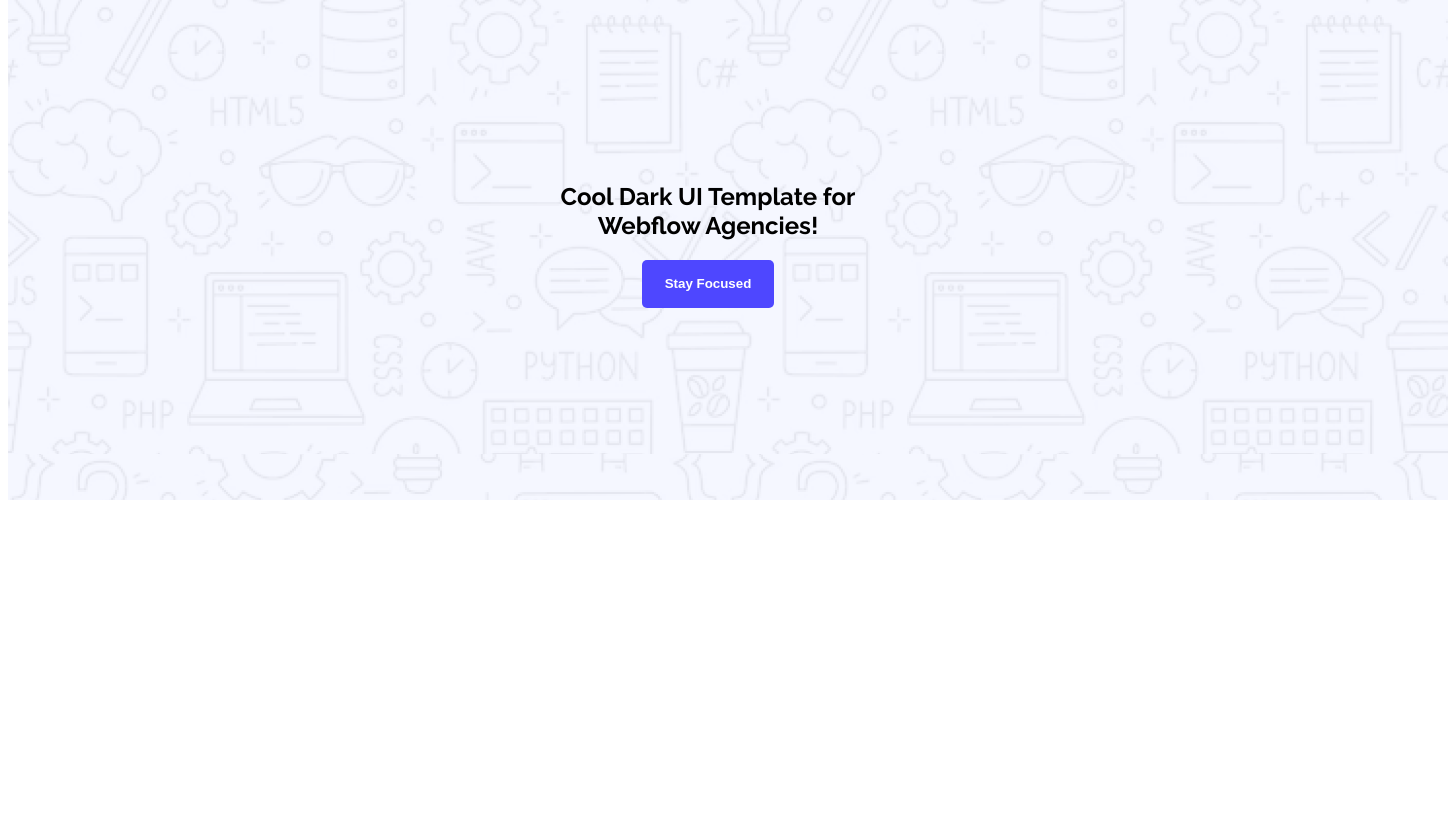
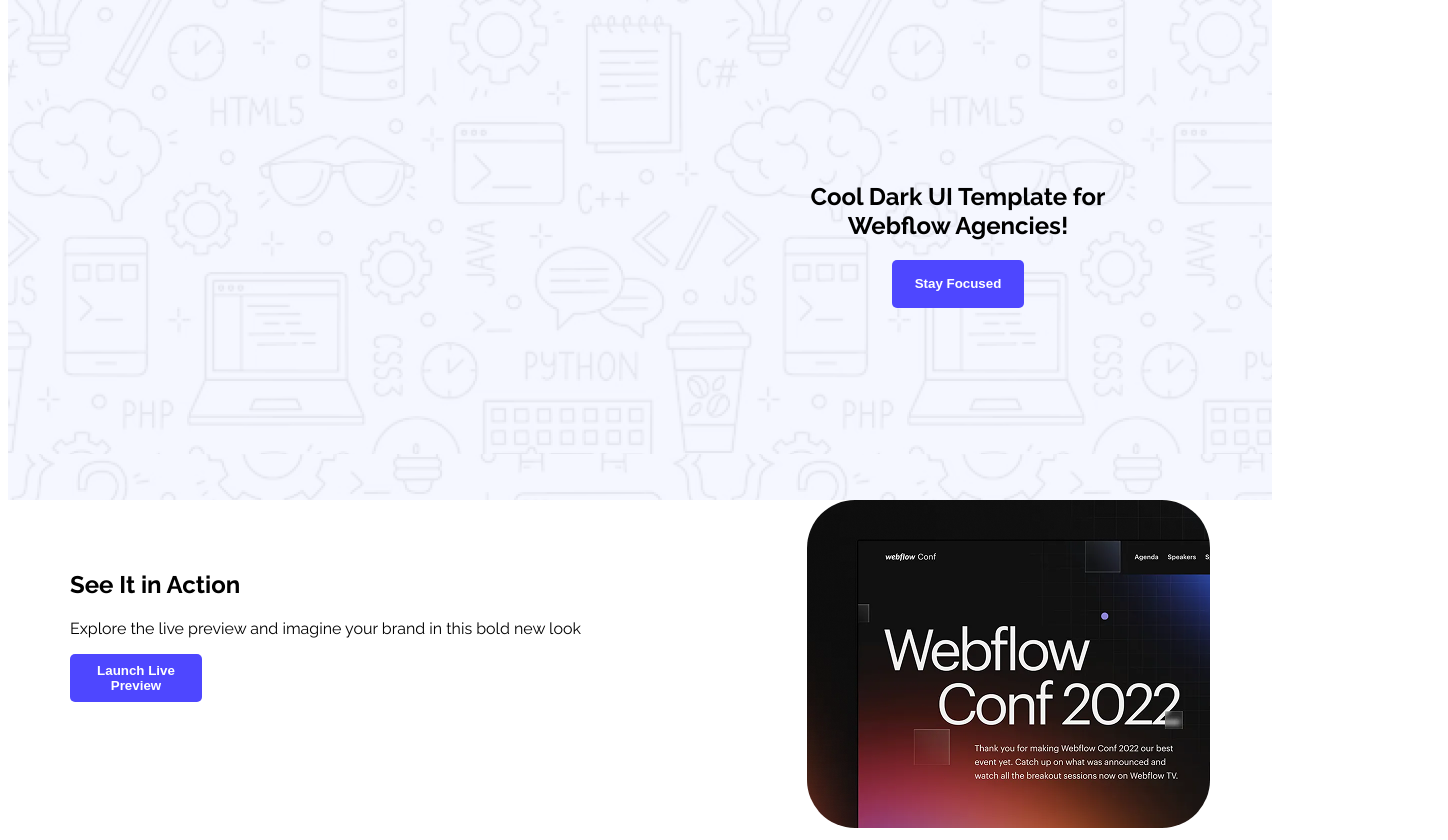
Before and after one commit to Tousiq196/third-web, a plain HTML site: page index.html in a window 1280 px wide. Shown: the part 206-1046 px from the top of the page, 1448 px wide, since content can reach past the window. Before the commit the page ends 800 px from the top, so only its background shows below. Drawn offline with Linux system fonts and the light colour scheme.

Commit message:
some work

```diff
--- a/index.html
+++ b/index.html
@@ -23,11 +23,18 @@
            <h1 id="foken">Cool Dark UI Template for Webflow Agencies!</h1>
            <button class="signup" class="sty">Stay Focused</button>
         </section>
-
-
     </header>
     <main>
-
+       <div class="third">
+         <section class="sec1">
+            <h2>See It in Action</h2>
+            <p>Explore the live preview and imagine your brand in this bold new look</p>
+            <button class="signup">Launch Live  Preview</button>
+         </section>
+         <section>
+            <img class="foken" src="B12A01-landing-launchpad/Assets/wc-mini.png" >
+         </section>
+       </div>
     </main>
     <footer>
 
--- a/style.css
+++ b/style.css
@@ -1,5 +1,5 @@
 .header{
-    width: 1440px;
+    width: auto;
     height: 698px;
     background-image: url(B12A01-landing-launchpad/Assets/Hero-bg.png);
 
@@ -33,7 +33,7 @@
     color: #4E47FF;
 }
 .second{
-   margin: 300px 150px 267px 500px;
+   margin: 300px 150px 267px 750px;
    width: 400px;
    border-radius: 10px;
    /* background-color: blueviolet; */
@@ -45,3 +45,17 @@ main{
     margin: 0 auto;
 
 }
+.third{
+    /* margin: 50px; */
+    display:flex;
+    justify-content:space-between;
+}
+.foken{
+    border-radius: 48px;
+    width: 403px;
+    height: 328px;
+}
+.sec1{
+    margin:50px 0px 0px 0px;
+    text-align: left;
+}
```
